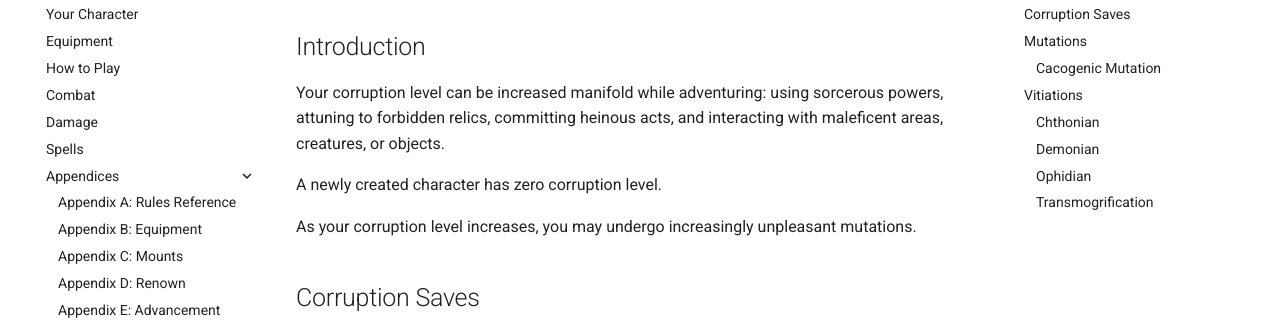
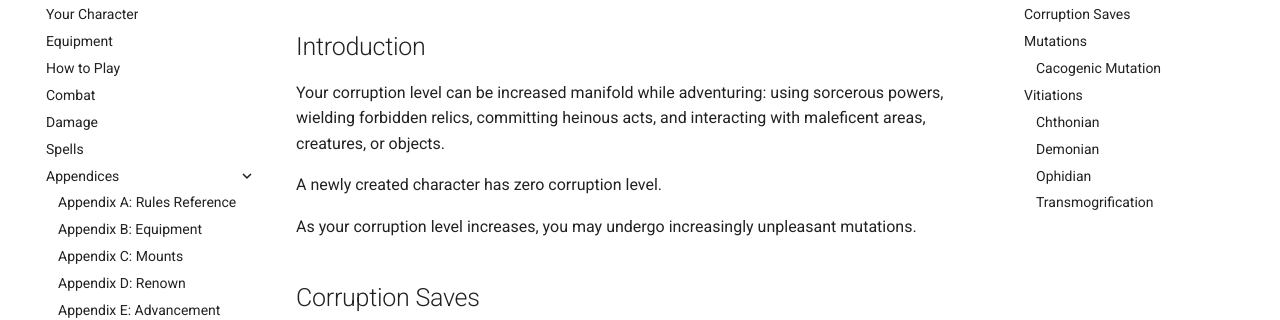
Before and after one commit to joemoose/dungeoneers.d20, an MkDocs documentation site: the page built from docs/appendix-f-corruption.md, in a window 1280 px wide and 900 px high. Shown: the part 151-471 px from the top of the window. Built offline with MkDocs 1.6.1 and Material for MkDocs 9.7.7, drawn with Linux system fonts in a browser that asks for light colours; comment, search, counter and statistics services are not loaded.

Commit message:
Update appendix-f-corruption.md

```diff
--- a/docs/appendix-f-corruption.md
+++ b/docs/appendix-f-corruption.md
@@ -2,7 +2,7 @@
 
 ## Introduction
 
-Your corruption level can be increased manifold while adventuring: using sorcerous powers, attuning to forbidden relics, committing heinous acts, and interacting with maleficent areas, creatures, or objects.
+Your corruption level can be increased manifold while adventuring: using sorcerous powers, wielding forbidden relics, committing heinous acts, and interacting with maleficent areas, creatures, or objects.
 
 A newly created character has zero corruption level.
 
```
